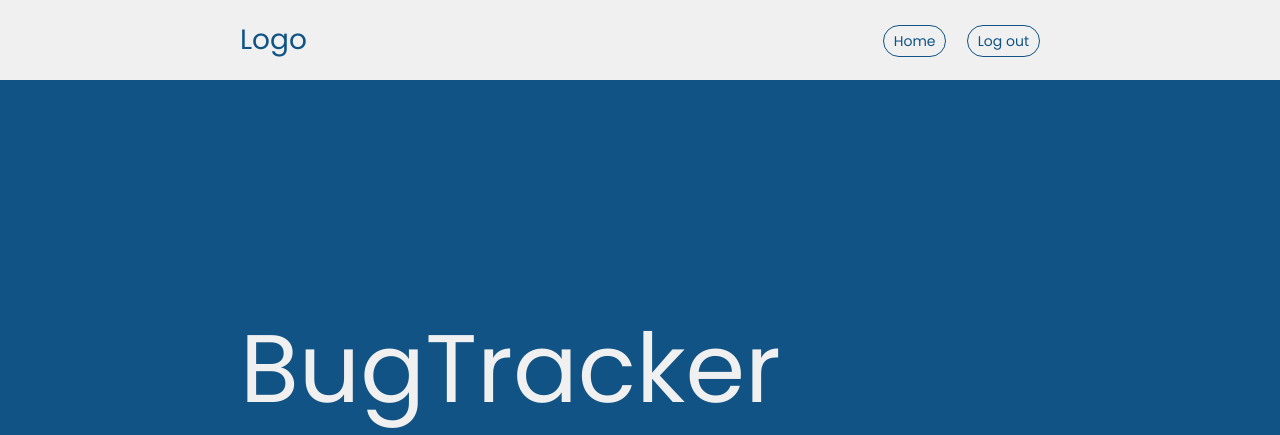
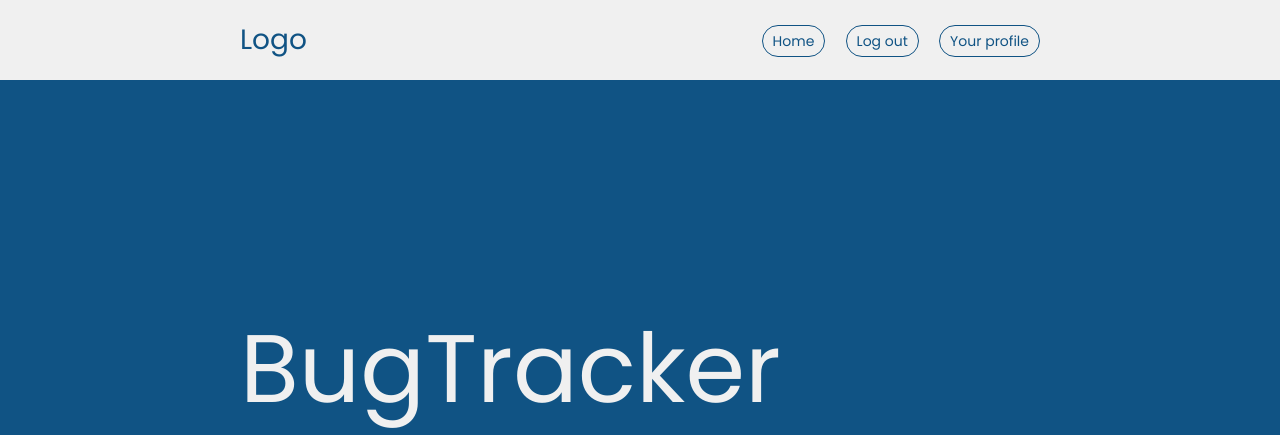
Before and after one commit to daniel-web-developer/django.bugtracker, a Django app: page / in a window 1280 px wide. Shown: the top 435 px of the page. Run offline with Django 4.2, Linux system fonts and the light colour scheme; the visitor is signed in with stand-in values (Sample User, id 1).

Commit message:
added profile view

```diff
--- a/bugtracker/issues/templates/index/index.html
+++ b/bugtracker/issues/templates/index/index.html
@@ -7,7 +7,7 @@
         <h3>An easier way to keep track of your projects</h3>
         <h5 class="flex flex-justcont-c">
             {% if user.is_authenticated %}
-                <a href="{% url 'new' %}" class="home-button">Get started</a>
+                <a href="{% url 'tracker' %}" class="home-button">Get started</a>
             {% else %}
                 <a href="{% url 'login' %}" class="home-button">Get started</a>
             {% endif %}
--- /dev/null
+++ b/bugtracker/issues/templates/profile/index.html
@@ -0,0 +1,6 @@
+{% extends "header.html" %}
+
+{% block body %}
+<div class="flex flex-justcont-sb content">
+</div>
+{% endblock %}
--- a/bugtracker/issues/urls.py
+++ b/bugtracker/issues/urls.py
@@ -4,5 +4,6 @@ from . import views
 
 urlpatterns = [
     path('', views.index, name="index"),
-    path('tracker', views.tracker, name="tracker")
+    path('tracker', views.tracker, name="tracker"),
+    path('<int:profile_id>', views.profile, name="profile-index")
 ]
--- a/bugtracker/issues/views.py
+++ b/bugtracker/issues/views.py
@@ -1,5 +1,6 @@
 from django.shortcuts import render
 from django.shortcuts import redirect
+from .models import User
 
 # Create your views here.
 def index(request):
@@ -11,3 +12,9 @@ def tracker(request):
     else:
         # return render(request, 'registration/need_login.html')
         return render(request, 'tracker/index.html')
+
+def profile(request, profile_id):
+    profile = User.objects.get(pk = profile_id)
+    return render(request, 'profile/index.html', {
+        "profile": profile
+    })
--- a/bugtracker/templates/header.html
+++ b/bugtracker/templates/header.html
@@ -13,6 +13,7 @@
             <a href="{% url 'index' %}" class="header-btns">Home</a>
             {% if user.is_authenticated %}
                 <a href="{% url 'logout' %}" class="header-btns">Log out</a>
+                <a href="{% url 'profile-index' user.id %}" class="header-btns">Your profile</a>
             {% else %}
                 <a href="{% url 'login' %}" class="header-btns">Log in</a>
             {% endif %}
```
